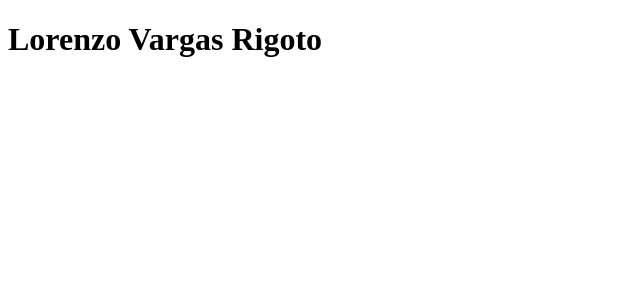
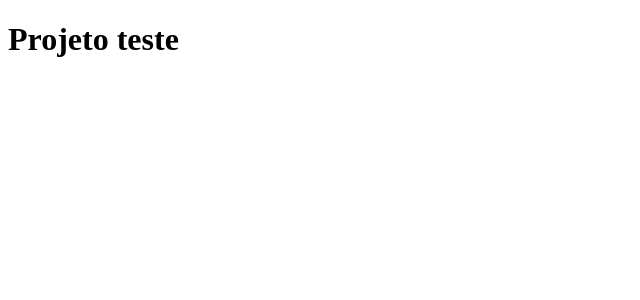
Before and after one commit to GuilhermeRigoto/clone-tabnews, a Next.js app: page / in a window 1280 px wide. Shown: the top 300 px of the page, without its empty margins (0-640 px from the left). Built offline with nearby package versions, Linux system fonts and the light colour scheme.

Commit message:
Testando projeto

```diff
--- a/pages/index.js
+++ b/pages/index.js
@@ -1,4 +1,4 @@
 function Home() {
-  return <h1>Lorenzo Vargas Rigoto</h1>;
+  return <h1>Projeto teste</h1>;
 }
 export default Home;
```
